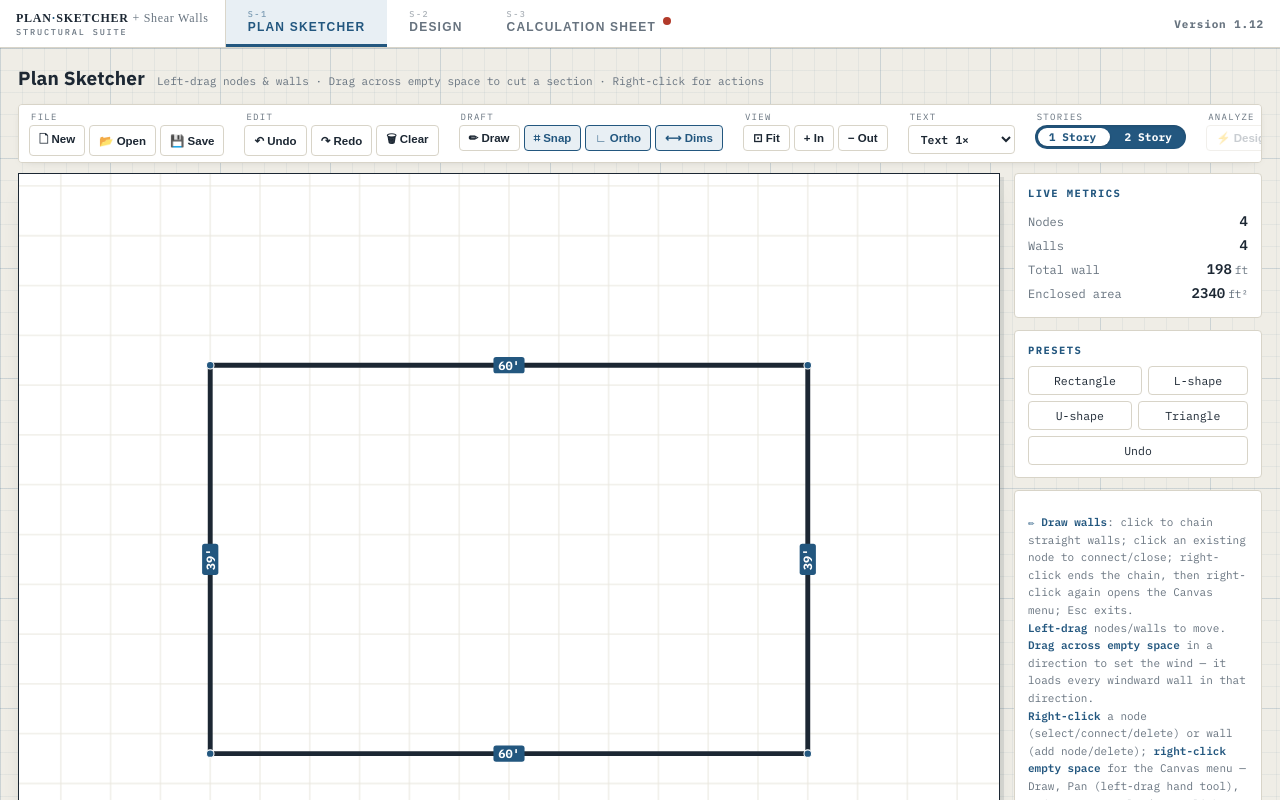
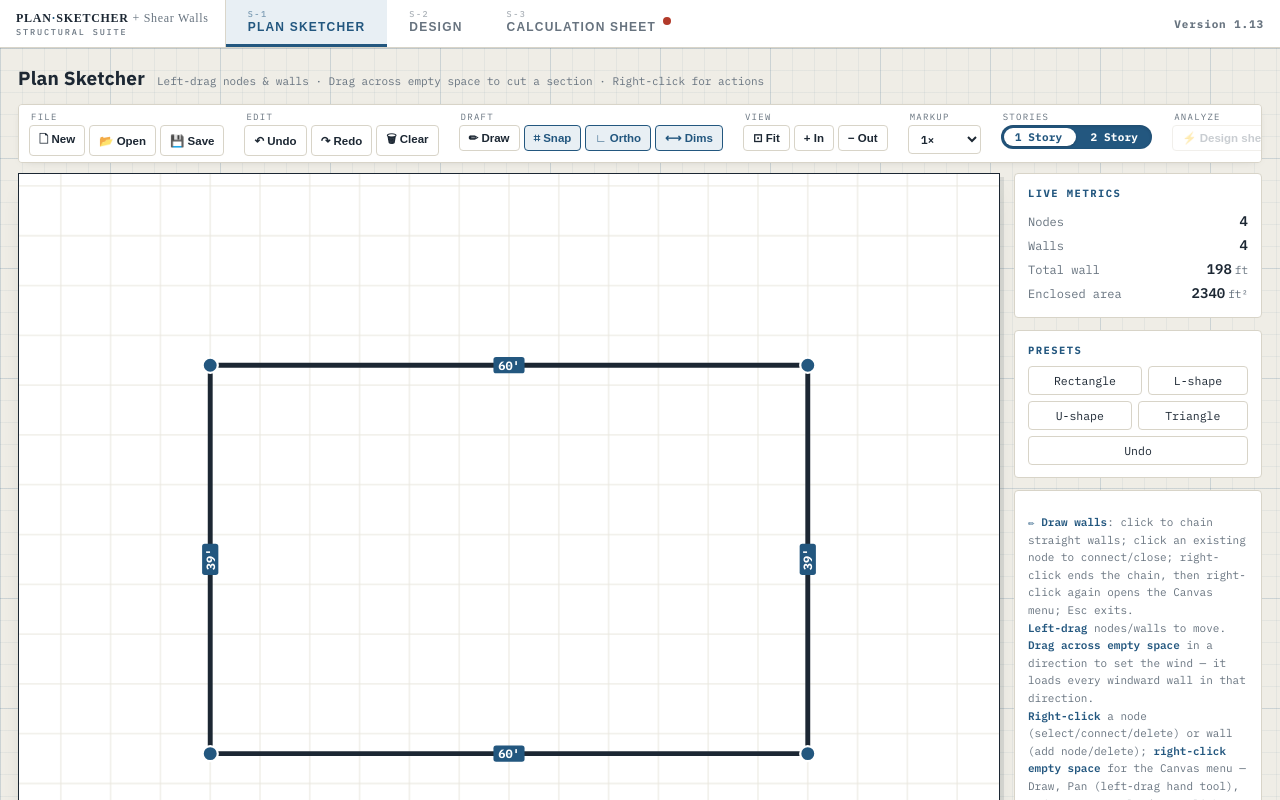
Before and after one commit to mbeenox/Wind-seismic-shear-wall-design, a React (Vite) app: page / in a window 1280 px wide. Shown: the top 800 px of the page. Built offline with nearby package versions, Linux system fonts and the light colour scheme.

Commit message:
Add files via upload

```diff
--- a/src/plan-sketcher-suite.jsx
+++ b/src/plan-sketcher-suite.jsx
@@ -8,7 +8,7 @@ import React, { useState, useRef, useMemo, useEffect, useCallback } from "react"
 //   • APP_VERSION (here)      — human-facing build number in the UI ("Version 1.00").
 //   • CURRENT_VERSION (~below)— save-file SCHEMA version; drives .wps migrations. Do NOT couple.
 //   • handoff "rev" number    — the dev changelog in PLAN_SKETCHER_SUITE_HANDOFF.md.
-const APP_BUILD = 112;                                                                 // +1 per release
+const APP_BUILD = 113;                                                                 // +1 per release
 const APP_VERSION = `${Math.floor(APP_BUILD / 100)}.${String(APP_BUILD % 100).padStart(2, "0")}`;  // "1.00"
 
 // ── geometry space: 1 unit = 1 ft ──────────────────────────────────────────
@@ -767,9 +767,9 @@ function WindLoad({ load, onOpen, S=1, ts=1 }) {
       {segs.map((sg,si)=>{
         const wa=sg.a, wb=sg.b, total=sg.plf;
         const len=Math.hypot(wb.x-wa.x, wb.y-wa.y);
-        const aLen = clamp(total/55, 3, 8) * 0.25 * S;   // rev 31: load arrow halved (was *0.5)
+        const aLen = clamp(total/55, 3, 8) * 0.5 * S * ts;   // rev 32: scales with Markup (ts); base *0.5 (original)
         const n = Math.max(2, Math.round(len/(5.5*S)));
-        const tip = 0.15*S;                               // rev 31: halved (was 0.3)
+        const tip = 0.3*S*ts;                               // rev 32: scales with Markup; base 0.3 (original)
         const b1={x:wa.x+nx*aLen, y:wa.y+ny*aLen}, b2={x:wb.x+nx*aLen, y:wb.y+ny*aLen};
         const arrows=[];
         for(let i=0;i<=n;i++){
@@ -778,12 +778,12 @@ function WindLoad({ load, onOpen, S=1, ts=1 }) {
         }
         const wallVert = Math.abs(wb.y-wa.y) > Math.abs(wb.x-wa.x);
         const mx=(wa.x+wb.x)/2, my=(wa.y+wb.y)/2;
-        const lx=mx+nx*(aLen+2.2*S), ly=my+ny*(aLen+2.2*S);
+        const lx=mx+nx*(aLen+2.2*S*ts), ly=my+ny*(aLen+2.2*S*ts);
         return (
           <g key={si}>
-            <line x1={b1.x} y1={b1.y} x2={b2.x} y2={b2.y} stroke={C_LOAD} strokeWidth={0.1*S}/>
+            <line x1={b1.x} y1={b1.y} x2={b2.x} y2={b2.y} stroke={C_LOAD} strokeWidth={0.2*S*ts}/>
             {arrows.map(a=>(
-              <line key={a.k} x1={a.x1} y1={a.y1} x2={a.x2} y2={a.y2} stroke={C_LOAD} strokeWidth={0.08*S} markerEnd="url(#loadArr)"/>
+              <line key={a.k} x1={a.x1} y1={a.y1} x2={a.x2} y2={a.y2} stroke={C_LOAD} strokeWidth={0.16*S*ts} markerEnd="url(#loadArr)"/>
             ))}
             <text x={lx} y={ly} fill={C_LOAD} fontSize={1.35*S*ts} fontWeight="600" textAnchor="middle" dominantBaseline="central"
                   transform={wallVert?`rotate(-90,${lx},${ly})`:undefined}>{fmt1(total)} plf</text>
@@ -802,13 +802,13 @@ function WindLoad({ load, onOpen, S=1, ts=1 }) {
 function Reaction({ r, tdir, S, ts=1 }) {
   const dx=tdir.x, dy=tdir.y;
   const vert = Math.abs(dy) > Math.abs(dx);               // vertical rocket → rotate label to lie along the shaft
-  const shaft=1.05*S;                                     // rev 31: arrow halved (was 2.1)
+  const shaft=2.1*S*ts;                                   // rev 32: scales with Markup (ts); base 2.1 (original)
   const hx=r.ax, hy=r.ay;                                  // nose tip at the support node
   const tx=r.ax-dx*shaft, ty=r.ay-dy*shaft;                // shaft tail (windward side)
-  const lx=r.ax-dx*(shaft+1.55*S), ly=r.ay-dy*(shaft+1.55*S); // label body behind the shaft
+  const lx=r.ax-dx*(shaft+1.55*S*ts), ly=r.ay-dy*(shaft+1.55*S*ts); // label body behind the shaft (gap scales too)
   return (
     <g>
-      <line x1={tx} y1={ty} x2={hx} y2={hy} stroke={C_REACT} strokeWidth={0.21*S} strokeLinecap="round" markerEnd="url(#reactArr)"/>
+      <line x1={tx} y1={ty} x2={hx} y2={hy} stroke={C_REACT} strokeWidth={0.42*S*ts} strokeLinecap="round" markerEnd="url(#reactArr)"/>
       <Tag x={lx} y={ly} text={`${fmt2(r.kips)}k`} box={C_REACTBOX} S={S} ts={ts} rot={vert ? -90 : 0}/>
     </g>
   );
@@ -913,7 +913,7 @@ function PlanSketcher({ onDesignShearWalls, fileOps, registerProject, twoStory,
   const [snapOn,   setSnapOn]   = useState(true);
   const [ortho,    setOrtho]    = useState(true);
   const [dims,     setDims]     = useState(true);
-  const [textScale,setTextScale]= useState(1);       // on-plan text size multiplier (View ▸ Text): 1 / .75 / .5 / .25 — shrinks labels so they don't cover a zoomed-out plan
+  const [markScale,setMarkScale]= useState(1);       // on-plan MARKUP scale (toolbar ▸ Markup): scales text labels, load/reaction arrows, AND nodes together — 1 / .75 / .5 / .25 — so markup doesn't blanket a zoomed-out plan
   const [panMode,  setPanMode]  = useState(false);   // left-drag "hand" pan tool (from canvas menu)
   const [zoomEnabled,setZoomEnabled]=useState(true); // wheel-zoom master switch (canvas-menu light)
   const [panCursor,setPanCursor]=useState(false);    // true while a pan gesture is live (grab cursor)
@@ -1160,7 +1160,7 @@ function PlanSketcher({ onDesignShearWalls, fileOps, registerProject, twoStory,
                   // v2: the camera + working state, so a reopened file looks like where you left it
                   view:viewRef.current, selected:selRef.current,
                   drawMode:drawModeRef.current, panMode:panModeRef.current,
-                  zoomEnabled:zoomEnabledRef.current, snapOn, ortho, dims, textScale }),
+                  zoomEnabled:zoomEnabledRef.current, snapOn, ortho, dims, markScale }),
       set: (s)=>{
         if(!s||!s.graph) return;
         setGraph(s.graph);
@@ -1179,7 +1179,8 @@ function PlanSketcher({ onDesignShearWalls, fileOps, registerProject, twoStory,
         if("snapOn" in s) setSnapOn(!!s.snapOn);
         if("ortho" in s) setOrtho(!!s.ortho);
         if("dims" in s) setDims(!!s.dims);
-        if("textScale" in s) setTextScale(Number(s.textScale)||1);
+        if("markScale" in s) setMarkScale(Number(s.markScale)||1);
+        else if("textScale" in s) setMarkScale(Number(s.textScale)||1);   // rev 30 key — back-compat
         history.current=[]; future.current=[];
       },
       // rev 24: let the Design tab rebuild geometry-less (stale) lines straight from the restored
@@ -1686,14 +1687,14 @@ function PlanSketcher({ onDesignShearWalls, fileOps, registerProject, twoStory,
         </div>
         <div className="rsep"/>
         <div className="rgroup">
-          <div className="rlabel">Text</div>
+          <div className="rlabel">Markup</div>
           <div className="rbtns">
-            <select className="rsel" title="On-plan text size — shrink labels (loads, dimensions, reactions) so they don't cover a zoomed-out plan"
-                    value={textScale} onChange={e=>setTextScale(parseFloat(e.target.value))}>
-              <option value="1">Text&nbsp;1×</option>
-              <option value="0.75">Text&nbsp;0.75×</option>
-              <option value="0.5">Text&nbsp;0.5×</option>
-              <option value="0.25">Text&nbsp;0.25×</option>
+            <select className="rsel" title="On-plan markup scale — shrink the labels, the load/reaction arrows, AND the nodes together so the markup doesn't cover a zoomed-out plan"
+                    value={markScale} onChange={e=>setMarkScale(parseFloat(e.target.value))}>
+              <option value="1">1×</option>
+              <option value="0.75">0.75×</option>
+              <option value="0.5">0.5×</option>
+              <option value="0.25">0.25×</option>
             </select>
           </div>
         </div>
@@ -1769,12 +1770,12 @@ function PlanSketcher({ onDesignShearWalls, fileOps, registerProject, twoStory,
                   {anchor && (()=>{ const L=dist(anchor,drawPrev); if(L<0.5) return null;
                     const mx=(anchor.x+drawPrev.x)/2, my=(anchor.y+drawPrev.y)/2;
                     const vert=Math.abs(drawPrev.y-anchor.y)>Math.abs(drawPrev.x-anchor.x);
-                    return <text x={mx} y={my-1.6*S} textAnchor="middle" fontSize={1.35*S*textScale} fontWeight="700"
+                    return <text x={mx} y={my-1.6*S} textAnchor="middle" fontSize={1.35*S*markScale} fontWeight="700"
                                  fill={C_NODE} fontFamily="ui-monospace,Menlo,monospace"
                                  transform={vert?`rotate(-90,${mx},${my-1.6*S})`:undefined}>{fmt1(L)}′</text>; })()}
                   {drawPrev.snapped
                     ? <circle cx={drawPrev.x} cy={drawPrev.y} r={1.5*S} fill="none" stroke={C_LOAD} strokeWidth={0.3*S}/>
-                    : <circle cx={drawPrev.x} cy={drawPrev.y} r={0.8*S} fill={C_NODE} opacity="0.55"/>}
+                    : <circle cx={drawPrev.x} cy={drawPrev.y} r={0.8*S*markScale} fill={C_NODE} opacity="0.55"/>}{/* rev 32: ghost preview matches the (scaled) placed node */}
                 </g>
               );
             })()}
@@ -1790,17 +1791,17 @@ function PlanSketcher({ onDesignShearWalls, fileOps, registerProject, twoStory,
             )))}
 
             {/* windward line-load graphics — one per windward wall (all legs) */}
-            {secH&&secH.windLoads.map((wl,i)=><WindLoad key={"hL"+wl.key} load={wl} S={S} ts={textScale} onOpen={()=>setActiveWall({axis:"h",key:wl.key})}/>)}
-            {secV&&secV.windLoads.map((wl,i)=><WindLoad key={"vL"+wl.key} load={wl} S={S} ts={textScale} onOpen={()=>setActiveWall({axis:"v",key:wl.key})}/>)}
+            {secH&&secH.windLoads.map((wl,i)=><WindLoad key={"hL"+wl.key} load={wl} S={S} ts={markScale} onOpen={()=>setActiveWall({axis:"h",key:wl.key})}/>)}
+            {secV&&secV.windLoads.map((wl,i)=><WindLoad key={"vL"+wl.key} load={wl} S={S} ts={markScale} onOpen={()=>setActiveWall({axis:"v",key:wl.key})}/>)}
 
             {/* aggregated reactions (a shared support wall sums contributions into one arrow) */}
-            {secH&&secH.reactions.map((r,i)=><Reaction key={"hR"+i} r={r} tdir={secH.tdir} S={S} ts={textScale}/>)}
-            {secV&&secV.reactions.map((r,i)=><Reaction key={"vR"+i} r={r} tdir={secV.tdir} S={S} ts={textScale}/>)}
+            {secH&&secH.reactions.map((r,i)=><Reaction key={"hR"+i} r={r} tdir={secH.tdir} S={S} ts={markScale}/>)}
+            {secV&&secV.reactions.map((r,i)=><Reaction key={"vR"+i} r={r} tdir={secV.tdir} S={S} ts={markScale}/>)}
 
             {/* load-imbalance flags */}
             {[secH,secV].filter(Boolean).flatMap(sc=>(sc.windLoads||[]).filter(w=>w.imbalance).map((w,i)=>{
               const mx=(w.wa.x+w.wb.x)/2, my=(w.wa.y+w.wb.y)/2;
-              return <text key={(sc.axis)+i} x={mx+w.nx*4*S} y={my+w.ny*4*S} fill="#B23A2A" fontSize={1.35*S*textScale}
+              return <text key={(sc.axis)+i} x={mx+w.nx*4*S} y={my+w.ny*4*S} fill="#B23A2A" fontSize={1.35*S*markScale}
                            fontWeight="700" textAnchor="middle" dominantBaseline="middle">⚠ imbalance</text>;
             }))}
 
@@ -1809,9 +1810,9 @@ function PlanSketcher({ onDesignShearWalls, fileOps, registerProject, twoStory,
               const isSel=p.id===selected;
               return(
                 <g key={p.id} style={{cursor:"grab"}} onPointerDown={e=>onNodeLDown(p.id,e)} onContextMenu={e=>openMenu(e,{kind:"node",id:p.id})}>
-                  <circle cx={p.x} cy={p.y} r={3.5*S} fill="transparent"/>{/* hit-target kept full size for easy click/grab */}
-                  {isSel&&<circle cx={p.x} cy={p.y} r={0.9*S} fill="rgba(35,87,127,.18)"/>}
-                  <circle cx={p.x} cy={p.y} r={(isSel?0.525:0.425)*S} fill={C_NODE} stroke={C_BG} strokeWidth={0.125*S}/>{/* rev 31: node dot halved */}
+                  <circle cx={p.x} cy={p.y} r={3.5*S} fill="transparent"/>{/* hit-target kept full size (NOT scaled) so small nodes stay easy to click/grab */}
+                  {isSel&&<circle cx={p.x} cy={p.y} r={1.8*S*markScale} fill="rgba(35,87,127,.18)"/>}
+                  <circle cx={p.x} cy={p.y} r={(isSel?1.05:0.85)*S*markScale} fill={C_NODE} stroke={C_BG} strokeWidth={0.25*S*markScale}/>{/* rev 32: node dot scales with Markup (base = original pre-rev-31 size) */}
                 </g>
               );
             })}
@@ -1825,7 +1826,7 @@ function PlanSketcher({ onDesignShearWalls, fileOps, registerProject, twoStory,
               const editing=dimEdit&&same(dimEdit.edge,ed);
               return(
                 <g key={`d${ed.a}-${ed.b}`} style={{cursor:panMode?"grab":"text"}} onPointerDown={e=>{ if(panMode&&e.button===0){ beginPan(e); return; } e.stopPropagation(); }} onClick={e=>onDimClick(ed,e)}>
-                  <Tag x={mx} y={my} text={`${Math.round(L)}'`} box={editing?"#9A6B1F":C_DIMBOX} S={S} ts={textScale} rot={isV?-90:0}/>
+                  <Tag x={mx} y={my} text={`${Math.round(L)}'`} box={editing?"#9A6B1F":C_DIMBOX} S={S} ts={markScale} rot={isV?-90:0}/>
                 </g>
               );
             })}
```
